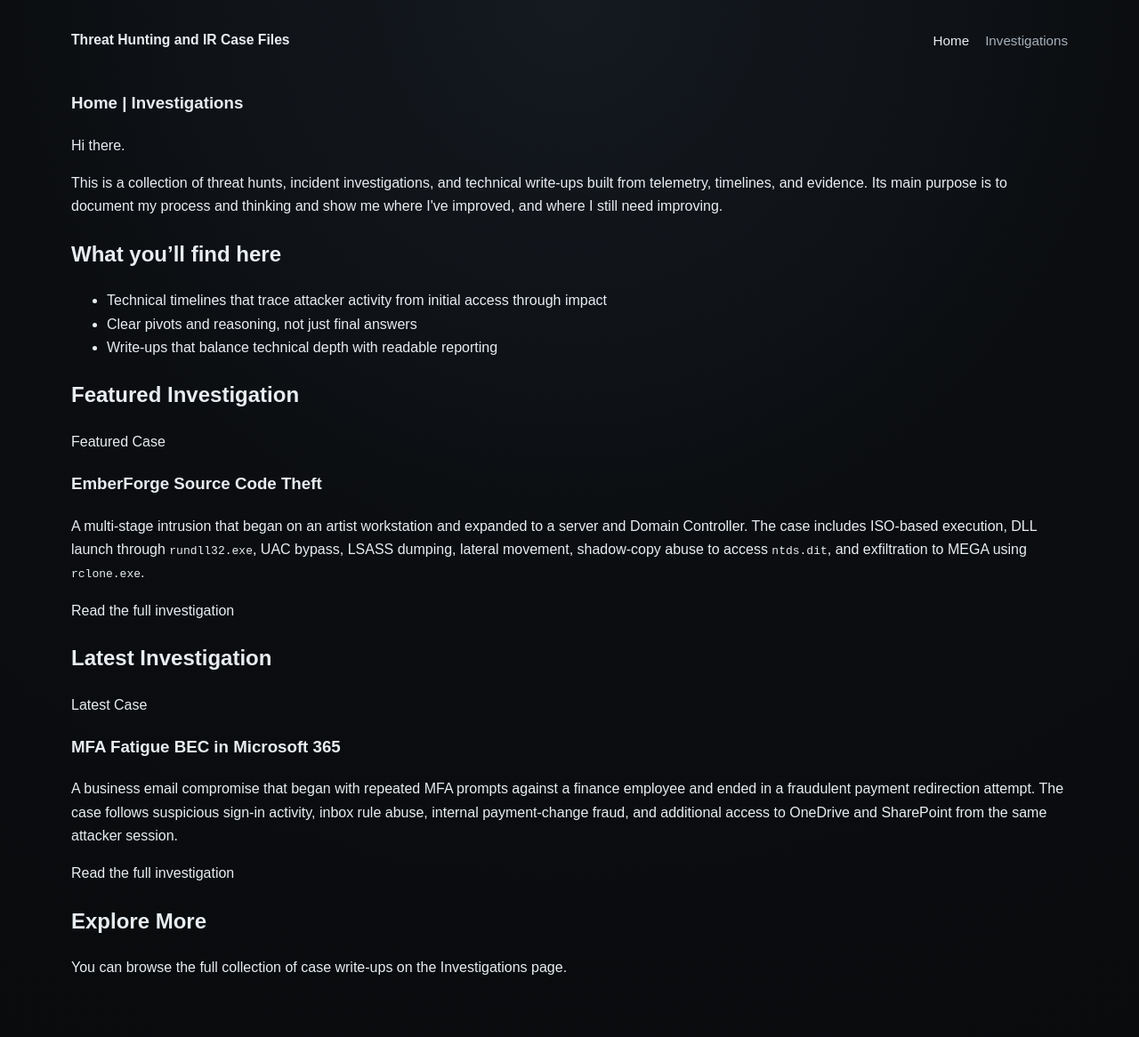
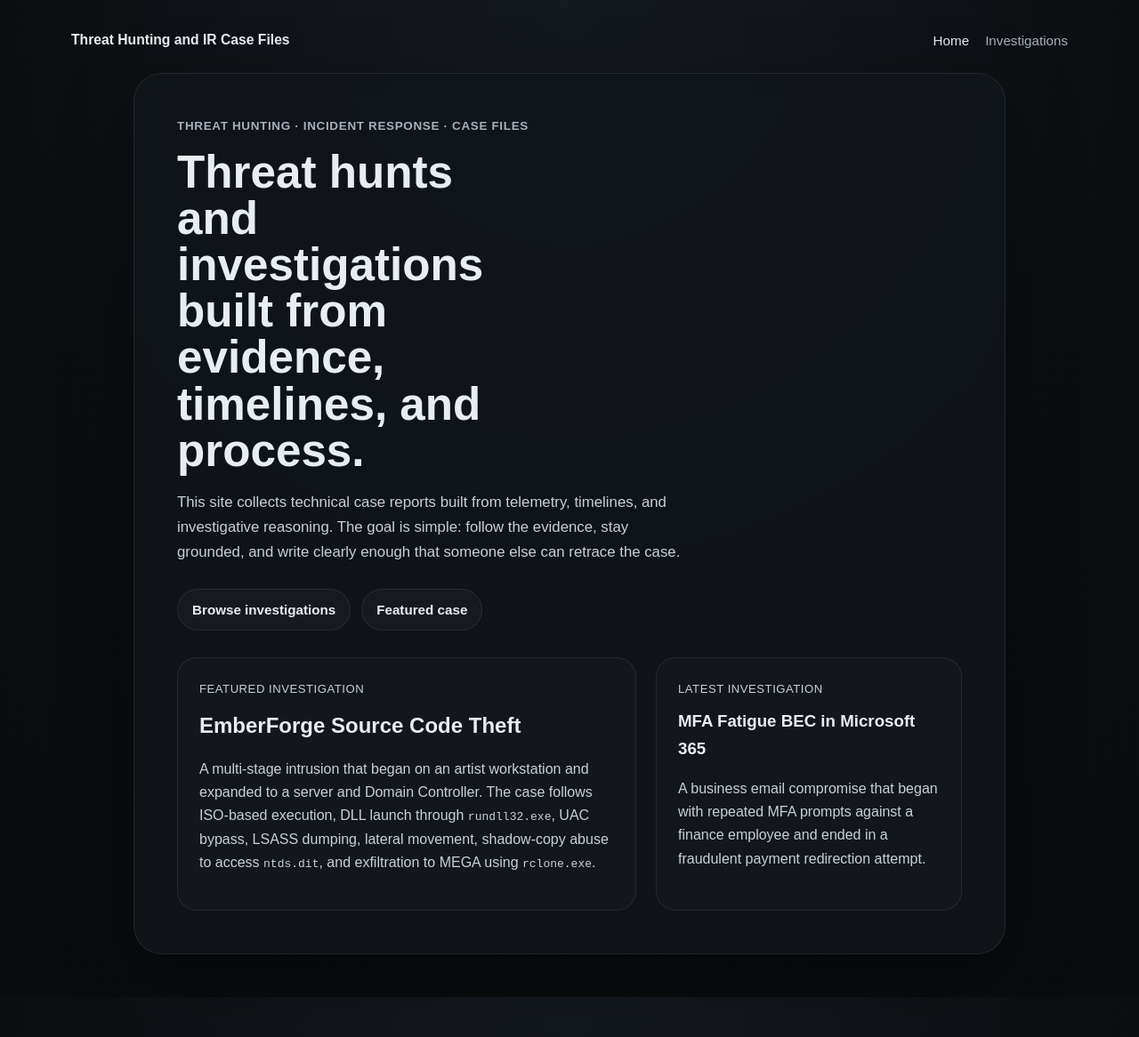
Before and after one commit to j-manli/j-manli.github.io, a Jekyll site: the page built from index.md, in a window 1280 px wide. Shown: the whole page at 89% size. Built offline with Jekyll 4.4.1, drawn with Linux system fonts in a browser that asks for light colours; our own code applies the rules of GitHub Pages for plain Markdown files; after the commit the page ends 1121 px from its top, so only the background shows below that.

Commit message:
Update index.md

```diff
--- a/index.md
+++ b/index.md
@@ -1,52 +1,40 @@
 ---
-title: "Threat Hunting and IR Case Files"
+title: "Home"
+layout: default
 permalink: /
 ---
 
-### [Home](/) | [Investigations](/investigations/)
+<div class="hero-wrap">
+  <section class="hero-card">
+    <p class="kicker">Threat Hunting · Incident Response · Case Files</p>
 
-<div class="callout note">
-  <div class="callout-title">Hi there.</div>
-  <p>This is a collection of threat hunts, incident investigations, and technical write-ups built from telemetry, timelines, and evidence. Its main purpose is to document my process and thinking and show me where I've
-    improved, and where I still need improving.</p>
+    <h1 class="hero-title">Threat hunts and investigations built from evidence, timelines, and process.</h1>
+
+    <p class="hero-intro">
+      This site collects technical case reports built from telemetry, timelines, and investigative reasoning. The goal is simple: follow the evidence, stay grounded, and write clearly enough that someone else can retrace the case.
+    </p>
+
+    <div class="button-row">
+      <a class="button-link" href="/investigations/">Browse investigations</a>
+      <a class="button-link" href="/investigations/emberforge-source-code-theft/">Featured case</a>
+    </div>
+
+    <div class="home-grid">
+      <section class="panel">
+        <p class="panel-label">Featured Investigation</p>
+        <h2><a href="/investigations/emberforge-source-code-theft/">EmberForge Source Code Theft</a></h2>
+        <p>
+          A multi-stage intrusion that began on an artist workstation and expanded to a server and Domain Controller. The case follows ISO-based execution, DLL launch through <code>rundll32.exe</code>, UAC bypass, LSASS dumping, lateral movement, shadow-copy abuse to access <code>ntds.dit</code>, and exfiltration to MEGA using <code>rclone.exe</code>.
+        </p>
+      </section>
+
+      <section class="panel">
+        <p class="panel-label">Latest Investigation</p>
+        <h3><a href="/investigations/mfa-fatigue-bec-m365/">MFA Fatigue BEC in Microsoft 365</a></h3>
+        <p>
+          A business email compromise that began with repeated MFA prompts against a finance employee and ended in a fraudulent payment redirection attempt.
+        </p>
+      </section>
+    </div>
+  </section>
 </div>
-
-## What you'll find here
-
-- Technical timelines that trace attacker activity from initial access through impact
-- Clear pivots and reasoning, not just final answers
-- Write-ups that balance technical depth with readable reporting
-
-## Featured Investigation
-
-<div class="feature-card">
-  <div class="feature-card-content">
-    <p class="feature-label">Featured Case</p>
-    <h3><a href="/investigations/emberforge-source-code-theft/">EmberForge Source Code Theft</a></h3>
-    <p>
-      A multi-stage intrusion that began on an artist workstation and expanded to a server and Domain Controller. The case includes ISO-based execution, DLL launch through <code>rundll32.exe</code>, UAC bypass, LSASS dumping, lateral movement, shadow-copy abuse to access <code>ntds.dit</code>, and exfiltration to MEGA using <code>rclone.exe</code>.
-    </p>
-    <p>
-      <a class="feature-link" href="/investigations/emberforge-source-code-theft/">Read the full investigation</a>
-    </p>
-  </div>
-</div>
-
-## Latest Investigation
-
-<div class="feature-card">
-  <div class="feature-card-content">
-    <p class="feature-label">Latest Case</p>
-    <h3><a href="/investigations/mfa-fatigue-bec-m365/">MFA Fatigue BEC in Microsoft 365</a></h3>
-    <p>
-      A business email compromise that began with repeated MFA prompts against a finance employee and ended in a fraudulent payment redirection attempt. The case follows suspicious sign-in activity, inbox rule abuse, internal payment-change fraud, and additional access to OneDrive and SharePoint from the same attacker session.
-    </p>
-    <p>
-      <a class="feature-link" href="/investigations/mfa-fatigue-bec-m365/">Read the full investigation</a>
-    </p>
-  </div>
-</div>
-
-## Explore More
-
-You can browse the full collection of case write-ups on the [Investigations](/investigations/) page.
```
